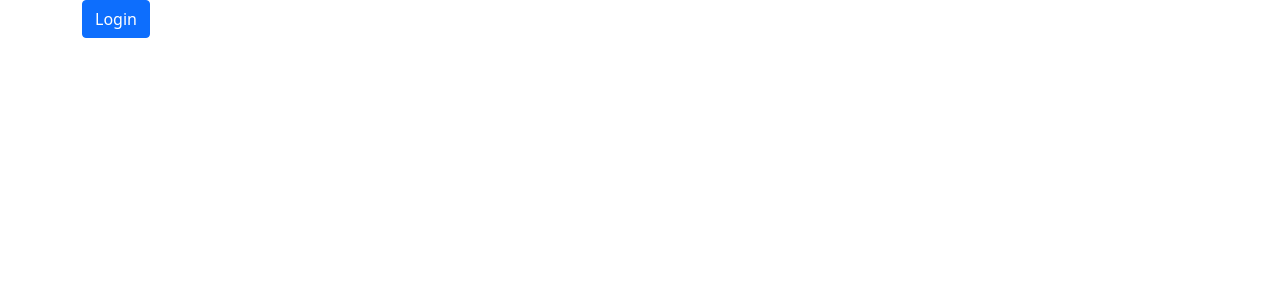
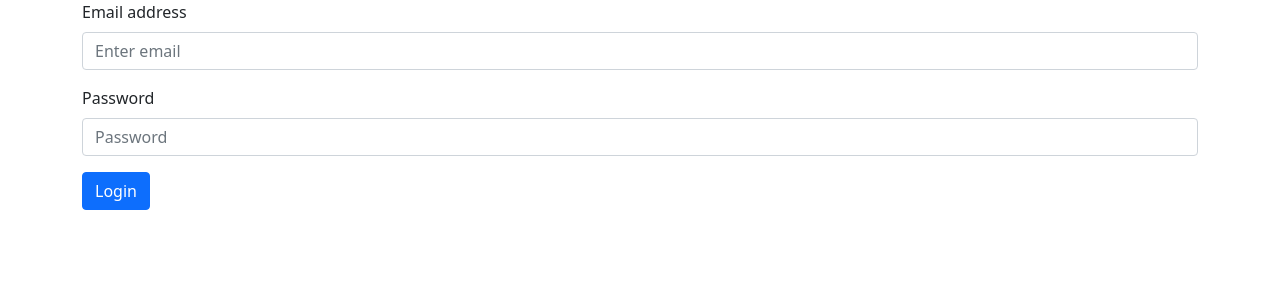
Before and after one commit to quadrixm/my-book-my-show, a React (Create React App) app in the folder frontend/: page /#/login in a window 1280 px wide. Shown: the top 300 px of the page. Built offline with nearby package versions, Linux system fonts and the light colour scheme.

Commit message:
adding axios

```diff
--- a/frontend/package.json
+++ b/frontend/package.json
@@ -11,6 +11,7 @@
     "@types/react": "^17.0.20",
     "@types/react-dom": "^17.0.9",
     "@types/react-router-dom": "^5.1.8",
+    "axios": "^0.21.4",
     "bootstrap": "^5.1.0",
     "react": "^17.0.2",
     "react-bootstrap": "^2.0.0-beta.6",
--- a/frontend/src/App.tsx
+++ b/frontend/src/App.tsx
@@ -1,5 +1,6 @@
 import React from 'react';
 import {
+  BASE_API_URL,
   BOOKING_DETAIL_PATH,
   BOOKINGS_PATH,
   LOGIN_PATH,
@@ -16,6 +17,11 @@ import {ViewMovies} from "./components/ViewMovies";
 import {ViewShows} from "./components/ViewShows";
 import {ViewBookingDetail} from "./components/ViewBookingDetail";
 import {ViewBookings} from "./components/ViewBookings";
+import axios from "axios";
+
+axios.defaults.baseURL = BASE_API_URL;
+axios.defaults.headers.post['Content-Type'] ='application/json;charset=utf-8';
+axios.defaults.headers.post['Access-Control-Allow-Origin'] = '*';
 
 function App() {
   return (
--- a/frontend/src/components/ViewLogin.tsx
+++ b/frontend/src/components/ViewLogin.tsx
@@ -1,10 +1,33 @@
 import React from 'react';
+import axios from 'axios';
 import {AUTH_USER_ID_KEY, ROOT_PATH} from "../constants";
 import {Redirect} from "react-router-dom";
-import {Button, Col, Container, Row} from "react-bootstrap";
+import {Button, Col, Container, Form, Row} from "react-bootstrap";
 
 export const ViewLogin = () => {
   const signedIn = localStorage.getItem(AUTH_USER_ID_KEY) && localStorage.getItem(AUTH_USER_ID_KEY)?.length;
+
+  const [email, setEmail] = React.useState<string>();
+  const [password, setPassword] = React.useState<string>();
+
+  const onSubmit = () => {
+    if (!email || !email.length) {
+      alert('Please enter email id');
+      return;
+    }
+    if (!password || !password.length) {
+      alert('Please enter password');
+      return;
+    }
+    axios.post('login', {email, password}).then(
+      ({data}) => {
+        console.log({data})
+      },
+      (err) => alert((err?.response?.data?.message || 'Server error.')),
+    );
+  }
+
+
   if (signedIn) {
     return <Redirect to={ROOT_PATH} />;
   }
@@ -12,7 +35,19 @@ export const ViewLogin = () => {
     <Container>
       <Row>
         <Col>
-          <Button variant="primary">Login</Button>
+          <Form>
+            <Form.Group className="mb-3" controlId="formBasicEmail">
+              <Form.Label>Email address</Form.Label>
+              <Form.Control type="email" placeholder="Enter email" onChange={(e) => setEmail(e.target.value)} />
+            </Form.Group>
+            <Form.Group className="mb-3" controlId="formBasicPassword">
+              <Form.Label>Password</Form.Label>
+              <Form.Control type="password" placeholder="Password"onChange={(e) => setPassword(e.target.value)} />
+            </Form.Group>
+            <Button variant="primary" onClick={() => onSubmit()}>
+              Login
+            </Button>
+          </Form>
         </Col>
       </Row>
     </Container>
--- a/frontend/src/constants.ts
+++ b/frontend/src/constants.ts
@@ -1,3 +1,5 @@
+export const BASE_API_URL = "http://localhost:3000";
+
 export const AUTH_USER_ID_KEY = 'authUserId';
 
 export const ROOT_PATH = "/";
```
Also changed, not shown: 2 other files (tests, documents, lock files or other folders).
